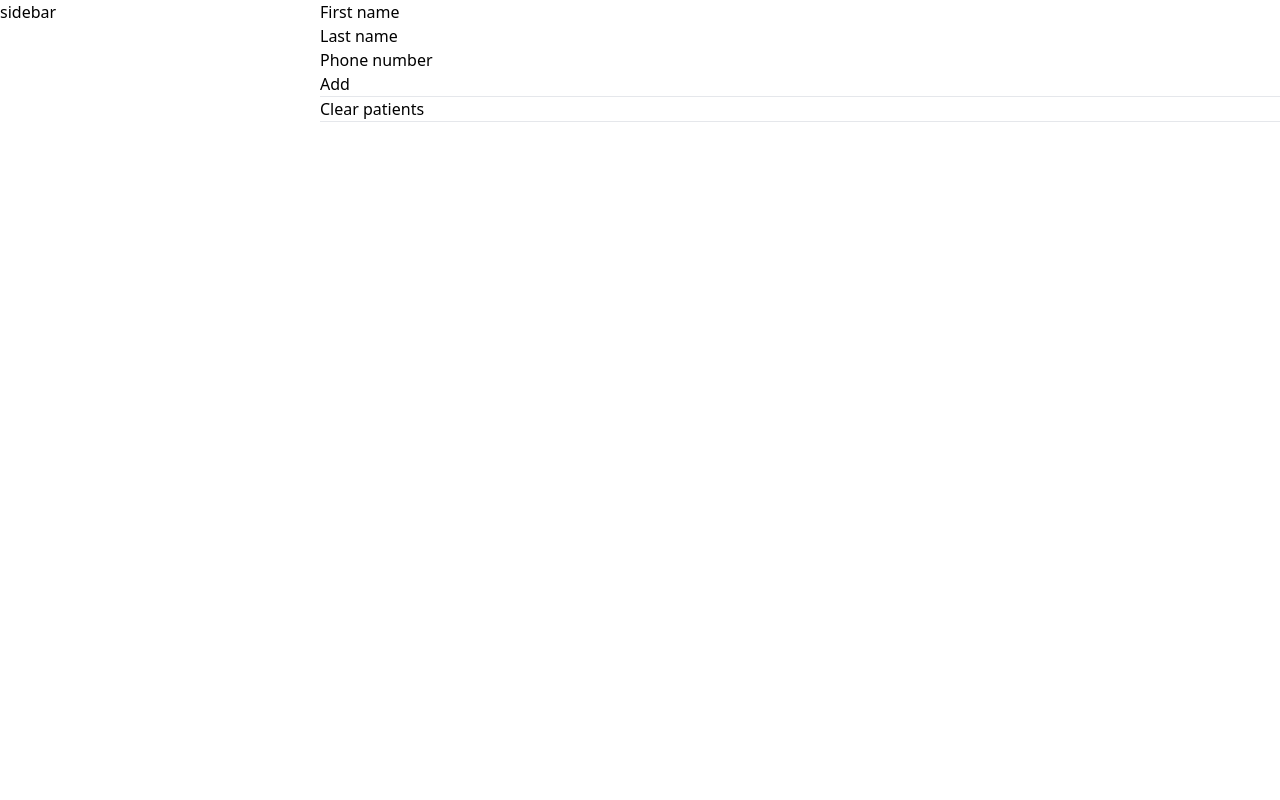
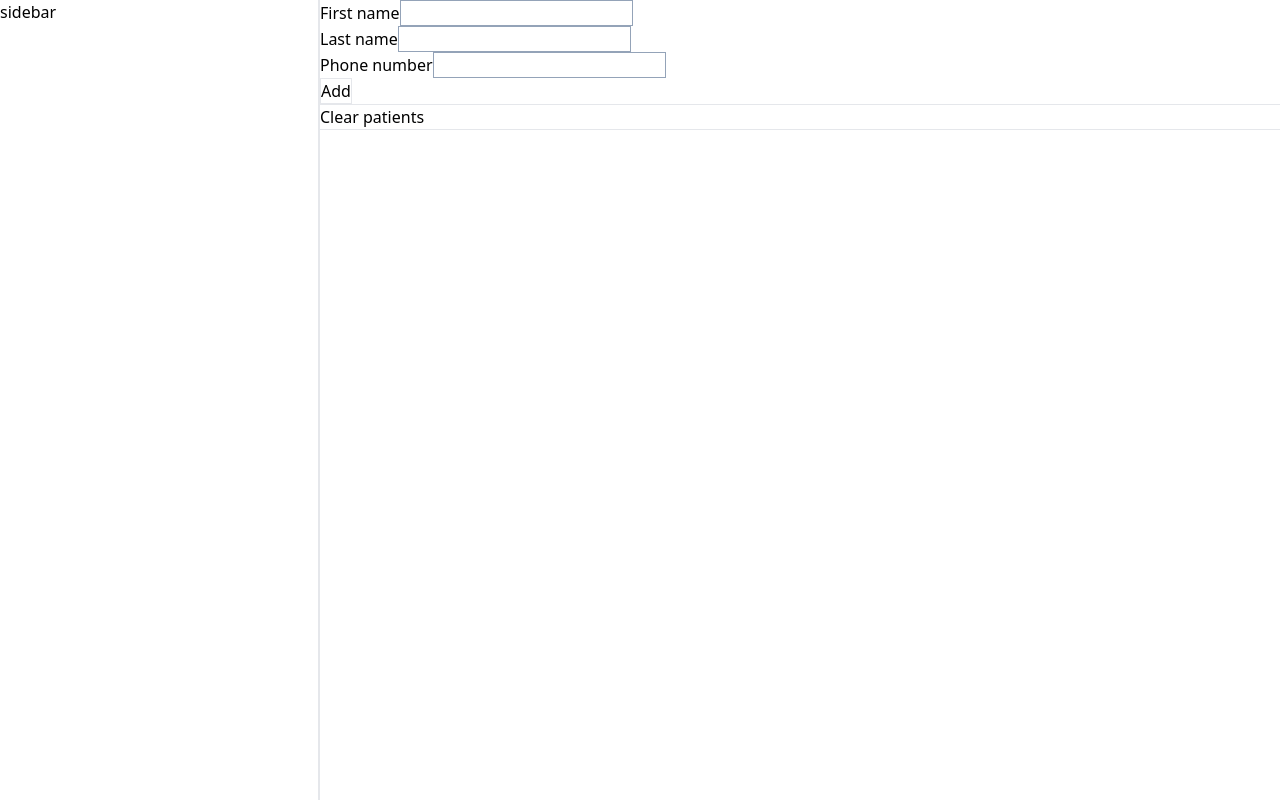
Before and after one commit to Sharkul-pixel/Automated-Prescription-System, a React (Vite) app: page / in a window 1280 px wide. Built offline with nearby package versions, Linux system fonts and the light colour scheme.

Commit message:
Add some styles

```diff
--- a/src/routes/NewPatientForm.jsx
+++ b/src/routes/NewPatientForm.jsx
@@ -24,17 +24,29 @@ export default function NewPatientForm({ setPatients }) {
       <form action="" onSubmit={onSubmit}>
         <div>
           <label htmlFor="">First name</label>
-          <input ref={firstNameRef} type="text" />
+          <input
+            className="border border-slate-400"
+            ref={firstNameRef}
+            type="text"
+          />
         </div>
         <div>
           <label htmlFor="">Last name</label>
-          <input ref={lastNameRef} type="text" />
+          <input
+            className="border border-slate-400"
+            ref={lastNameRef}
+            type="text"
+          />
         </div>
         <div>
           <label htmlFor="">Phone number</label>
-          <input ref={phoneNumberRef} type="tel" />
+          <input
+            className="border border-slate-400"
+            ref={phoneNumberRef}
+            type="tel"
+          />
         </div>
-        <input type="submit" value={"Add"} />
+        <input className="border" type="submit" value={"Add"} />
       </form>
     </>
   );
--- a/src/routes/Root.jsx
+++ b/src/routes/Root.jsx
@@ -14,8 +14,8 @@ export default function Root() {
 
   return (
     <>
-      <div className="flex">
-        <aside className="w-1/4">sidebar</aside>
+      <div className="flex min-h-screen">
+        <aside className="w-1/4 border-r-2">sidebar</aside>
         <div className="w-3/4">
           <NewPatientForm setPatients={setPatients} />
           <hr />
@@ -30,7 +30,10 @@ export default function Root() {
           <div>
             {patients.map((patient) => {
               return (
-                <div key={patient.id}>
+                <div
+                  className="my-1 cursor-pointer border border-slate-600 py-2 hover:bg-blue-50"
+                  key={patient.id}
+                >
                   <span>{patient.firstName}</span>
                   &nbsp;
                   <span>{patient.lastName}</span>
```
